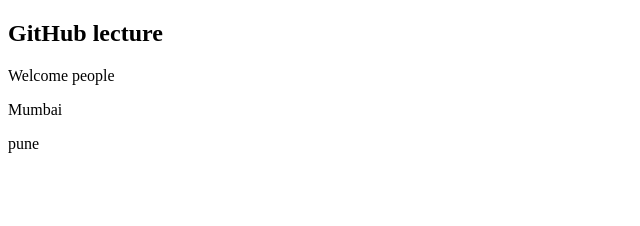
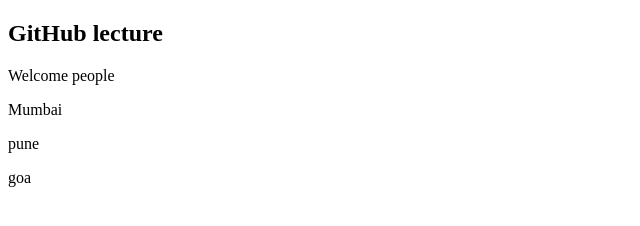
Before and after one commit to Saniya-ghuge/Manager, a plain HTML site: page index.html in a window 1280 px wide. Shown: the full height of the page, 0-640 px from the left. Drawn offline with Linux system fonts and the light colour scheme.

Commit message:
added g
added o

added a

```diff
--- a/index.html
+++ b/index.html
@@ -10,5 +10,6 @@
     <p>Welcome people</p>
     <p>Mumbai</p>
     <p>pune</p>
+    <p>goa</p>
 </body>
 </html>
```
